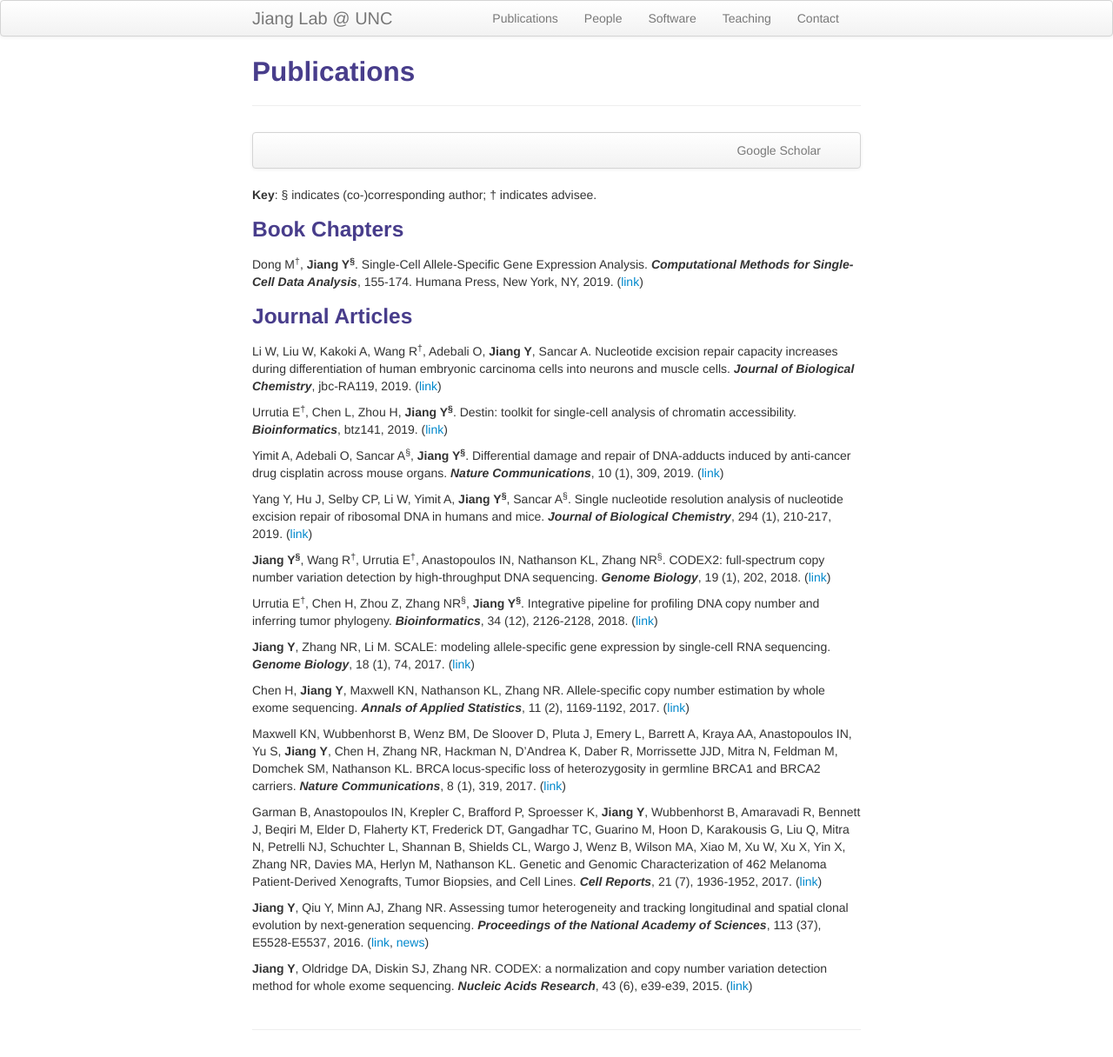
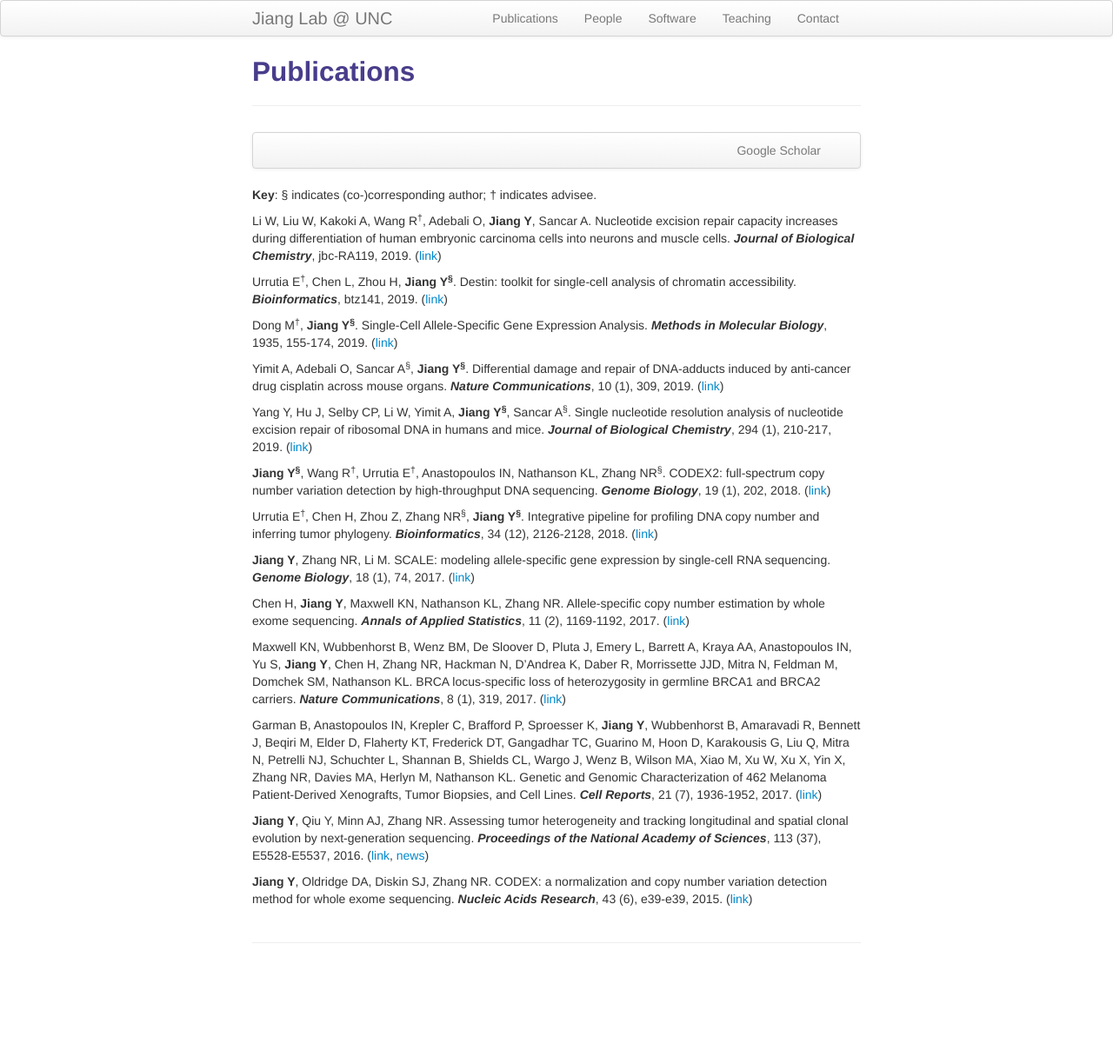
Before and after one commit to yuchaojiang/yuchaojiang.github.io, a Jekyll site: the page built from pages/pubs.md, in a window 1280 px wide. Shown: the whole page at 87% size. Built offline with Jekyll 4.4.1, drawn with Linux system fonts in a browser that asks for light colours; after the commit the page ends 1116 px from its top, so only the background shows below that.

Commit message:
Update pubs.md

```diff
--- a/pages/pubs.md
+++ b/pages/pubs.md
@@ -14,15 +14,11 @@ description: Yuchao Jiang's publications
 
 **Key**: &sect; indicates (co-)corresponding author; &dagger; indicates advisee.
 
-### Book Chapters
-
-Dong M<sup>&dagger;</sup>, **Jiang Y<sup>&sect;</sup>**. Single-Cell Allele-Specific Gene Expression Analysis. ***Computational Methods for Single-Cell Data Analysis***, 155-174. Humana Press, New York, NY, 2019. ([link](https://link.springer.com/protocol/10.1007%2F978-1-4939-9057-3_11))
-
-### Journal Articles
-
 Li W, Liu W, Kakoki A, Wang R<sup>&dagger;</sup>, Adebali O, **Jiang Y**, Sancar A. Nucleotide excision repair capacity increases during differentiation of human embryonic carcinoma cells into neurons and muscle cells. ***Journal of Biological Chemistry***, jbc-RA119, 2019. ([link](http://www.jbc.org/content/early/2019/02/26/jbc.RA119.007861.abstract))
 
 Urrutia E<sup>&dagger;</sup>, Chen L, Zhou H, **Jiang Y<sup>&sect;</sup>**. Destin: toolkit for single-cell analysis of chromatin accessibility. ***Bioinformatics***, btz141, 2019. ([link](https://doi.org/10.1093/bioinformatics/btz141))
+
+Dong M<sup>&dagger;</sup>, **Jiang Y<sup>&sect;</sup>**. Single-Cell Allele-Specific Gene Expression Analysis. ***Methods in Molecular Biology***, 1935, 155-174, 2019. ([link](https://link.springer.com/protocol/10.1007%2F978-1-4939-9057-3_11))
 
 Yimit A, Adebali O, Sancar A<sup>&sect;</sup>, **Jiang Y<sup>&sect;</sup>**. Differential damage and repair of DNA-adducts induced by anti-cancer drug cisplatin across mouse organs. ***Nature Communications***, 10 (1), 309, 2019. ([link](https://www.nature.com/articles/s41467-019-08290-2))
 
```
